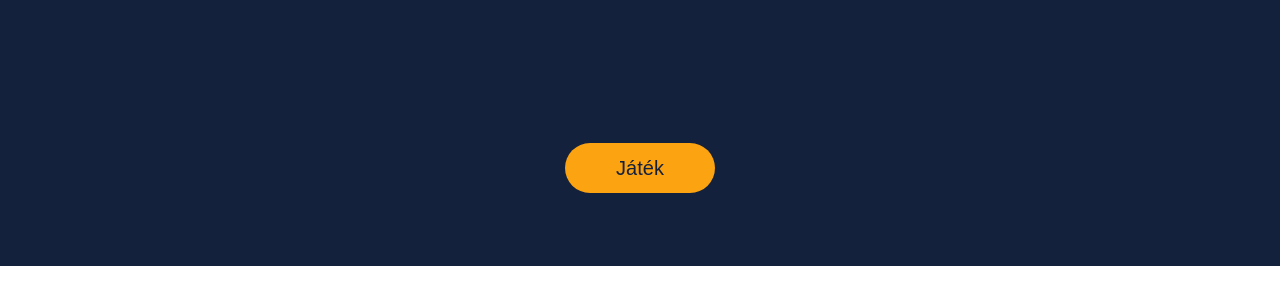
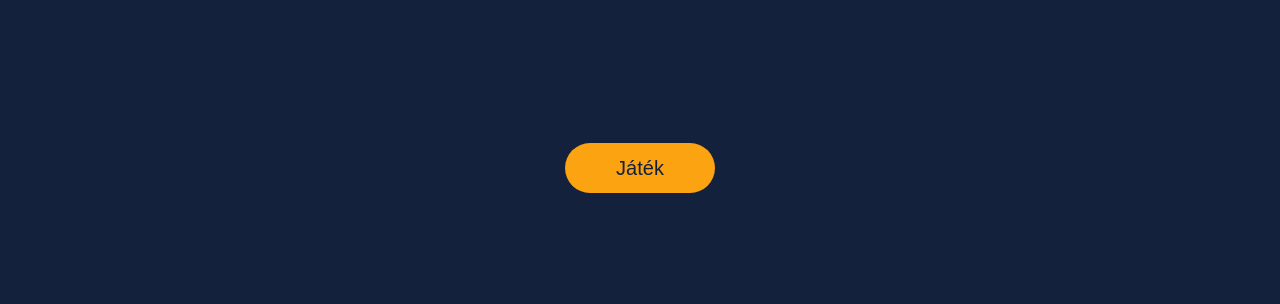
Before and after one commit to fazdate/fazdate.github.io, a plain HTML site: page index.html in a window 1280 px wide. Shown: the part 294-598 px from the top of the page. Drawn offline with Linux system fonts and the light colour scheme.

Commit message:
Fixed a unit mistake in css

```diff
--- a/main.css
+++ b/main.css
@@ -5,9 +5,9 @@
 }
 
 section {
-    height: 100hv;
+    height: 100vh;
+    background-color: #14213d;
     font-family: sans-serif;
-    background-color: #14213d;
 }
 
 .allas {
```
Also changed, not shown: index.html (+0 -1 lines).
